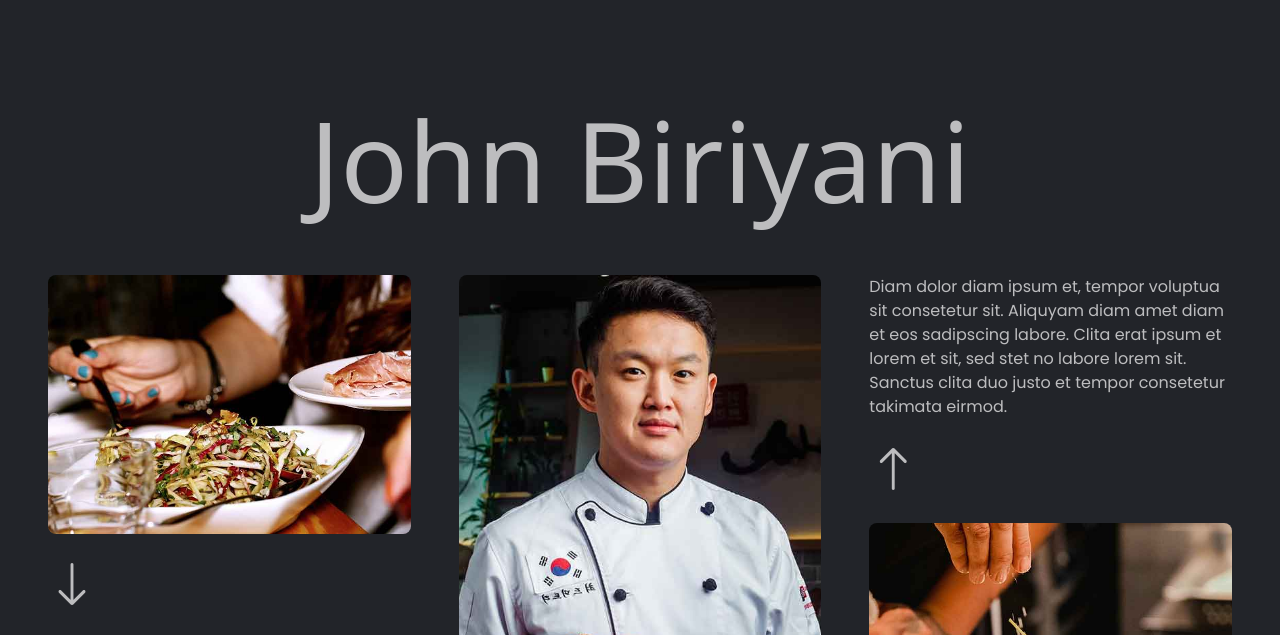
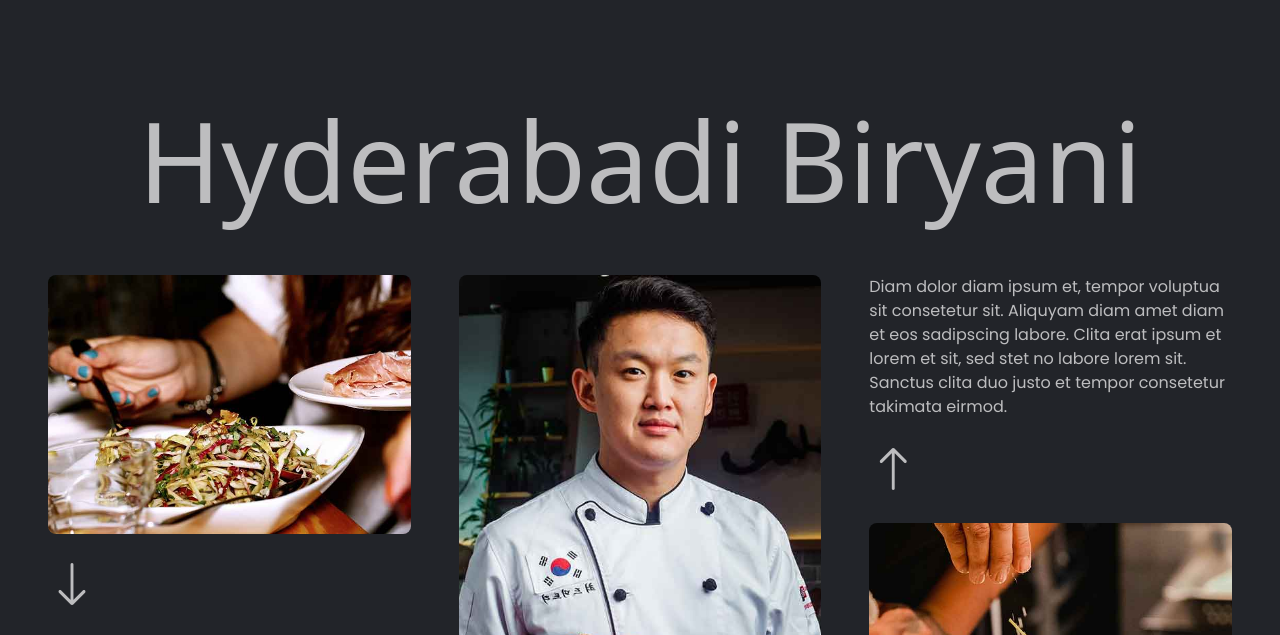
Before and after one commit to ssm1990/github-s3-codepipeline-workshop, a plain HTML site: page index.html in a window 1280 px wide. Shown: the part 149-784 px from the top of the page. Drawn offline with nearby package versions, Linux system fonts and the light colour scheme; animation ran at ten frames a second; a web font is replaced by a local one.

Commit message:
Update index.html

```diff
--- a/index.html
+++ b/index.html
@@ -112,7 +112,7 @@
     <div class="container-fluid p-5 mb-5 bg-dark text-secondary">
         <div class="row g-5 py-5">
             <div class="col-12 wow fadeIn" data-wow-delay="0.1s">
-                <h1 class="display-1 text-secondary text-center mb-0">John Biriyani</h1>
+                <h1 class="display-1 text-secondary text-center mb-0">Hyderabadi Biryani</h1>
             </div>
             <div class="col-lg-4 wow fadeIn" data-wow-delay="0.1s">
                 <img class="img-fluid rounded mb-3" src="img/hero-2.jpg">
```
